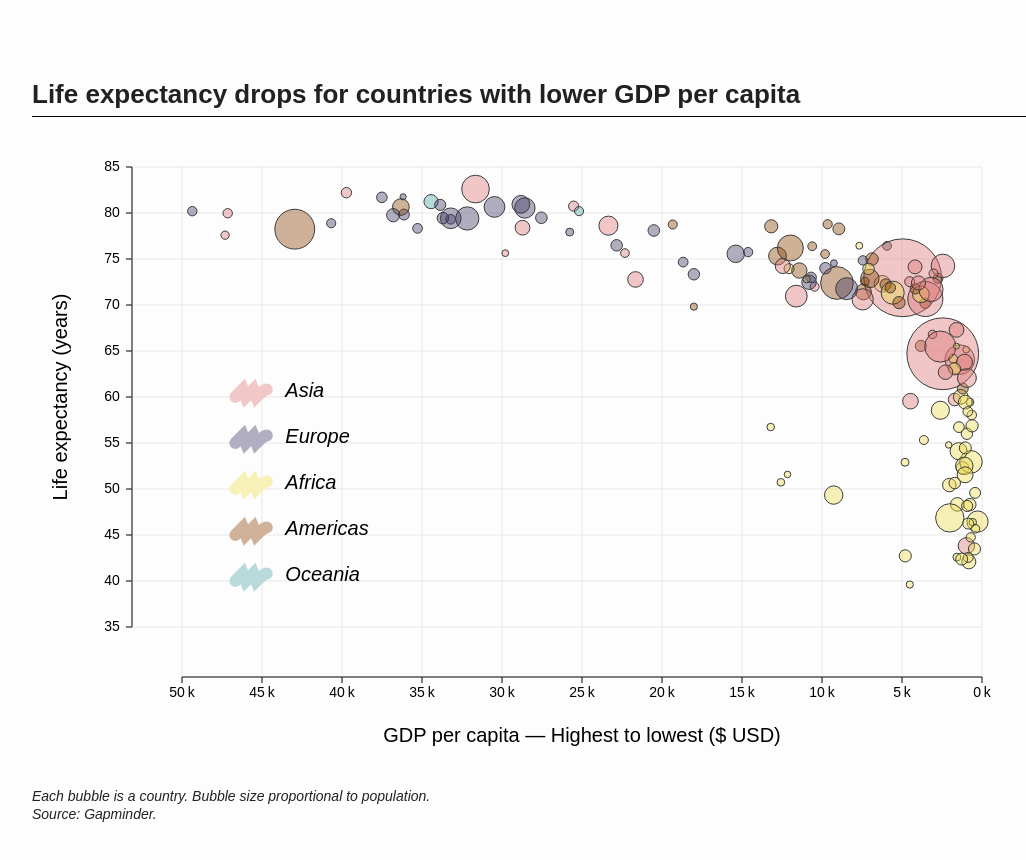
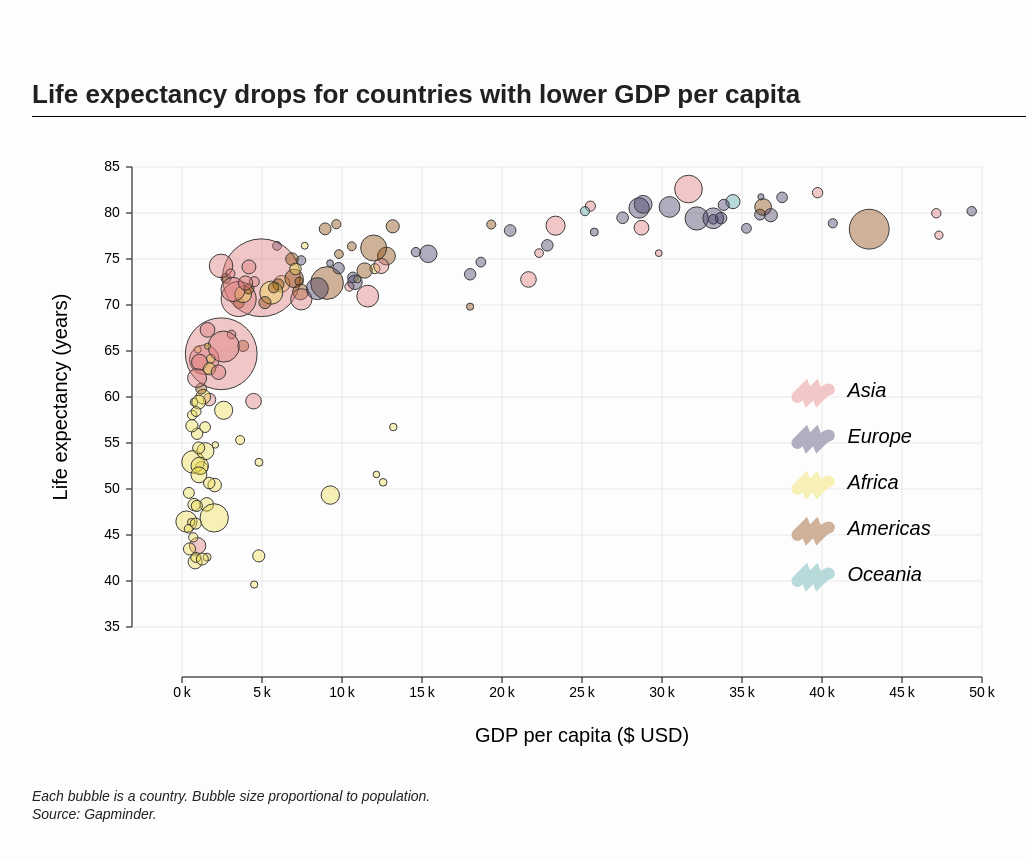
Before and after one commit to msaintlu/bubbleplot_gapminder, a React (Vite) app: page / in a window 1280 px wide. Shown: the top 860 px of the page, without its empty margins (108-1134 px from the left). Built offline with nearby package versions, Linux system fonts and the light colour scheme.

Commit message:
Put back x axis direction

```diff
--- a/src/App.jsx
+++ b/src/App.jsx
@@ -20,7 +20,7 @@ function App() {
   //console.log(Math.max(...data.map((item) => item.pop)));
   //console.log(Math.min(...data.map((item) => item.pop)));
 
-  const xScale = scaleLinear().domain([0, 5e4]).range([boundsWidth, 0]);
+  const xScale = scaleLinear().domain([0, 5e4]).range([0, boundsWidth]);
   const yScale = scaleLinear().domain([35, 85]).range([boundsHeight, 0]);
   const sizeScale = scaleSqrt().domain([2e5, 1.4e9]).range([3,40]);
   const colorScale = scaleOrdinal()
@@ -41,7 +41,7 @@ function App() {
   ));
 
   const legend = continents.map((c, i) => (
-    <g key={c} transform={`translate(${boundsWidth/15}, ${boundsHeight*0.5 + (i * boundsHeight) / 10})`} >
+    <g key={c} transform={`translate(${boundsWidth/1.3}, ${boundsHeight*0.5 + (i * boundsHeight) / 10})`} >
       <g transform={`scale(1.5)`} >
         <path
           d="M 0,0 L 5,-5 L 7,0 L 12,-5 L 14,0 Q 19,-5 21,-5"
@@ -100,7 +100,7 @@ function App() {
               xScale={xScale}
               pixelsPerTick={pixelsPerTick}
               boundsHeight={boundsHeight}
-              label="GDP per capita — Highest to lowest ($ USD)"
+              label="GDP per capita ($ USD)"
             />
           </g>
           {allBubbles}
--- a/src/AxisBottom.jsx
+++ b/src/AxisBottom.jsx
@@ -3,7 +3,7 @@ const axisOffset = 50;
 
 export const AxisBottom = ({ xScale, pixelsPerTick, boundsHeight, label }) => {
   const range = xScale.range();
-  const width = range[0] - range[1];
+  const width = range[1] - range[0];
   const numberOfTicksTarget = Math.floor(width / pixelsPerTick);
 
   return (
```
